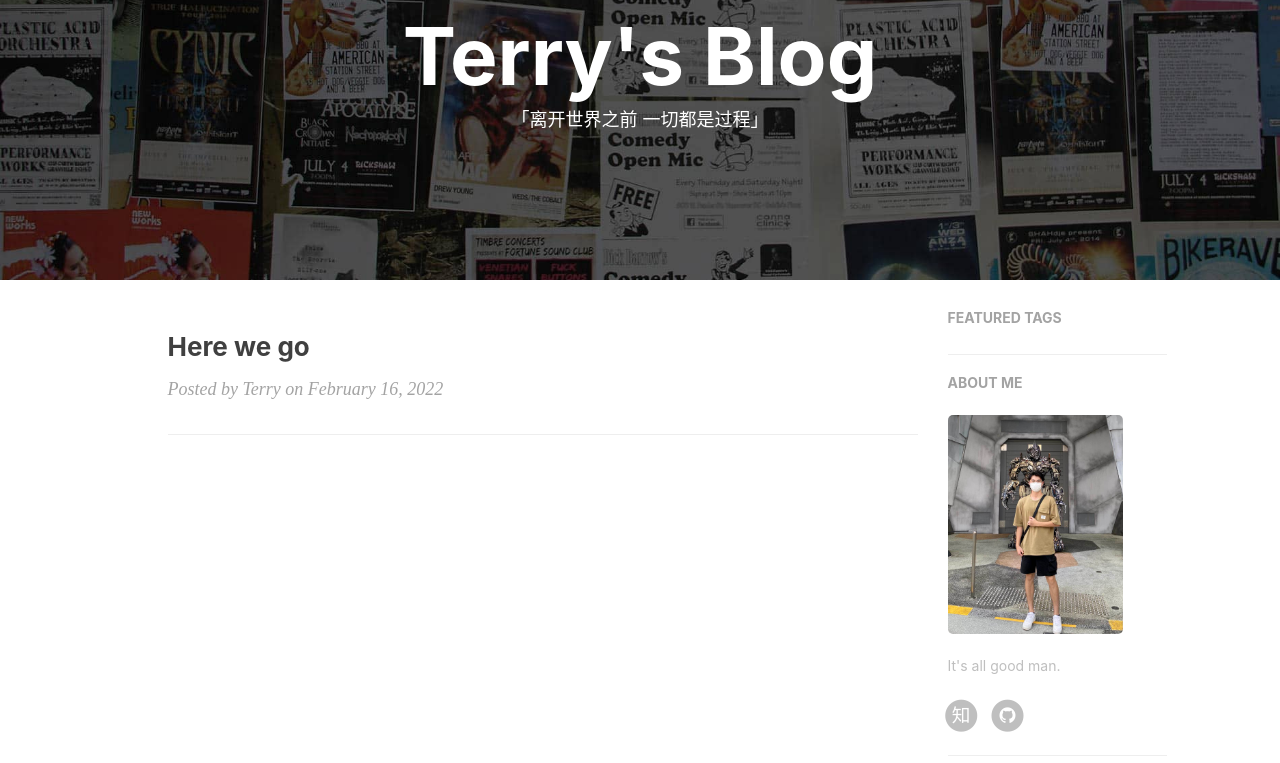
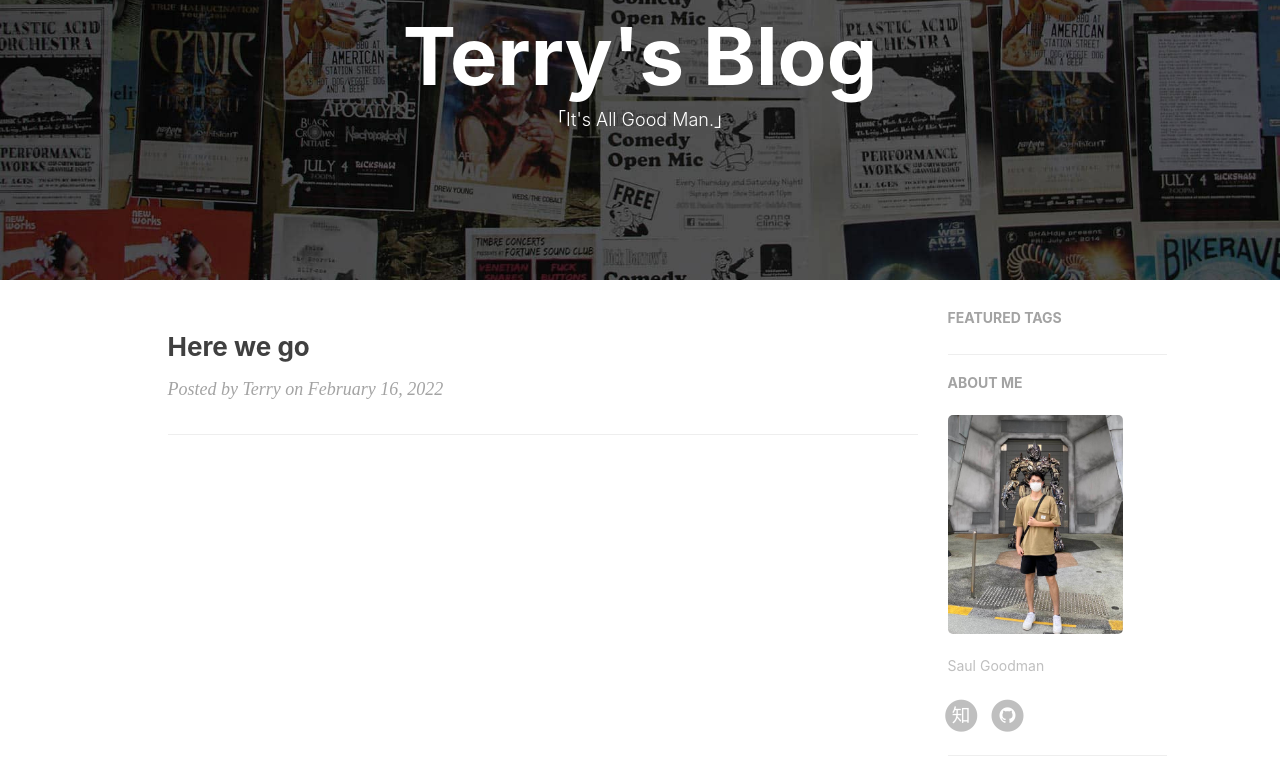
Before and after one commit to huty1998/huty1998.github.io, a Jekyll site: the page built from index.html, in a window 1280 px wide. Shown: the part 138-901 px from the top of the page. Built offline with Jekyll 4.4.1, drawn with Linux system fonts in a browser that asks for light colours; nearby versions of some CDN libraries; the list of posts is cut into pages by our own code; comment, search, counter and statistics services are not loaded.

Commit message:
description

```diff
--- a/_config.yml
+++ b/_config.yml
@@ -77,7 +77,7 @@ netease_comment: false
 
 # Sidebar settings
 sidebar: true                           # whether or not using Sidebar.
-sidebar-about-description: "It's all good man."
+sidebar-about-description: "Saul Goodman"
 sidebar-avatar: /img/DCIM.jpg # use absolute URL, seeing it's used in both `/` and `/about/`
 
 
--- a/index.html
+++ b/index.html
@@ -1,6 +1,6 @@
 ---
 layout: page
-description: "「离开世界之前 一切都是过程」"
+description: "「It's All Good Man.」"
 ---
 
 {% for post in paginator.posts %}
```
